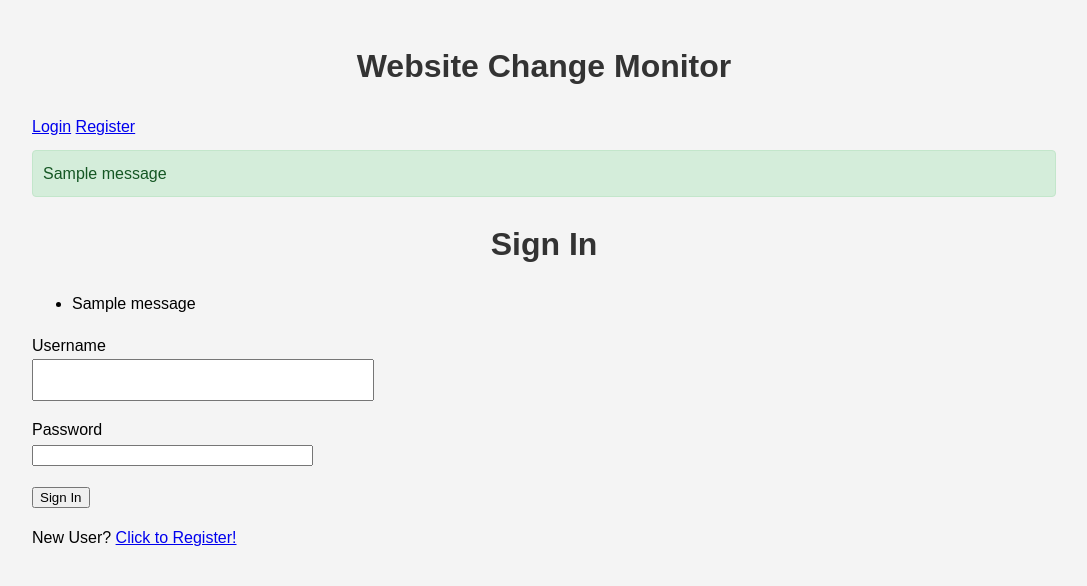
After one commit to samiralibabic/WebsiteChangeMonitor, a Flask app: page /login in a window 1280 px wide. The commit adds this page. Shown: the top 586 px of the page, without its empty margins (96-1183 px from the left). Run offline with Flask 3, Linux system fonts and the light colour scheme; tables that the repository leaves empty hold one stand-in row (values such as "Sample post"); one stand-in notice (Sample message) is shown; parts of the project's set-up code (start-up, migrations or seed data) failed here and were passed over.

Commit message:
Agent query: Please attempt to register a new user with the username 'testuser' and password 'testpassword'. After successful registration, try logging in with the same credentials. Let me know if both the registration and login processes work correctly, and if you can access the index page after logging in. Also, please check if you can see any debug logs in the server console related to the database connection or SSL.

```diff
--- a/main.py
+++ b/main.py
@@ -1,175 +1,197 @@
 import os
-from flask import Flask, render_template, request, jsonify
-from models import db, Website
-from scheduler import init_scheduler
+import logging
+from flask import Flask, render_template, request, redirect, url_for, flash, jsonify, session
+from models import db, User, Website
+from flask_login import LoginManager, login_user, logout_user, login_required, current_user
+from flask_wtf import FlaskForm
+from wtforms import StringField, PasswordField, SubmitField
+from wtforms.validators import DataRequired, EqualTo
 from datetime import datetime
-from bs4 import BeautifulSoup
-import requests
+from sqlalchemy import text
+from urllib.parse import urlparse
 
 app = Flask(__name__)
+app.config['SECRET_KEY'] = os.environ.get('SECRET_KEY', 'fallback-secret-key')
+
+# Set up logging
+logging.basicConfig(level=logging.DEBUG)
+app.logger.setLevel(logging.DEBUG)
 
 # Database configuration
 database_url = os.environ.get('DATABASE_URL')
 if database_url:
-    print("DATABASE_URL is set")
-    app.config['SQLALCHEMY_DATABASE_URI'] = database_url
+    app.logger.info("DATABASE_URL is set")
+    app.config['SQLALCHEMY_DATABASE_URI'] = database_url + '?sslmode=require'
 else:
-    print("ERROR: DATABASE_URL is not set")
+    app.logger.error("ERROR: DATABASE_URL is not set")
     exit(1)
 
 app.config['SQLALCHEMY_TRACK_MODIFICATIONS'] = False
 
 try:
     db.init_app(app)
-    print("Database initialized successfully")
+    # Test the connection
+    with app.app_context():
+        db.engine.connect()
+    app.logger.info("Database initialized successfully")
 except Exception as e:
-    print(f"Error initializing database: {str(e)}")
+    app.logger.error(f"Error initializing database: {str(e)}")
+    if 'SSL' in str(e):
+        app.logger.error("SSL connection error. Please check your database SSL configuration.")
     exit(1)
 
-# Initialize scheduler
-scheduler = init_scheduler(app)
+# Initialize Flask-Login
+login_manager = LoginManager()
+login_manager.init_app(app)
+login_manager.login_view = 'login'
+
+@login_manager.user_loader
+def load_user(user_id):
+    return User.query.get(int(user_id))
 
 def create_tables():
     with app.app_context():
         try:
-            # Drop the existing table
-            Website.__table__.drop(db.engine, checkfirst=True)
-            # Create the table with the updated schema
             db.create_all()
-            print("Tables created successfully")
+            app.logger.info("Tables created successfully")
         except Exception as e:
-            print(f"Error creating tables: {str(e)}")
+            app.logger.error(f"Error creating tables: {str(e)}")
             exit(1)
 
+def update_schema():
+    with app.app_context():
+        try:
+            db.session.execute(text('ALTER TABLE "user" ALTER COLUMN password_hash TYPE VARCHAR(255)'))
+            db.session.commit()
+            app.logger.info("Database schema updated successfully")
+        except Exception as e:
+            db.session.rollback()
+            app.logger.error(f"Error updating database schema: {str(e)}")
+            exit(1)
+
+class LoginForm(FlaskForm):
+    class Meta:
+        csrf = False
+    username = StringField('Username', validators=[DataRequired()])
+    password = PasswordField('Password', validators=[DataRequired()])
+    submit = SubmitField('Sign In')
+
+class RegistrationForm(FlaskForm):
+    class Meta:
+        csrf = False
+    username = StringField('Username', validators=[DataRequired()])
+    password = PasswordField('Password', validators=[DataRequired()])
+    password2 = PasswordField('Repeat Password', validators=[DataRequired(), EqualTo('password')])
+    submit = SubmitField('Register')
+
 @app.route('/')
+@login_required
 def index():
+    app.logger.debug(f"Index route accessed by user: {current_user.username}")
     return render_template('index.html')
 
-def check_website_reachability(url):
-    try:
-        response = requests.get(url, timeout=10)
-        response.raise_for_status()
-        return True
-    except Exception as e:
-        print(f"Error checking website {url}: {str(e)}")
-        return False
+@app.route('/login', methods=['GET', 'POST'])
+def login():
+    app.logger.debug(f"Login route accessed. Method: {request.method}")
+    if current_user.is_authenticated:
+        app.logger.debug("User already authenticated, redirecting to index")
+        return redirect(url_for('index'))
+
+    form = LoginForm()
+    app.logger.debug(f"Login form data: {request.form}")
+    app.logger.debug(f"Form errors: {form.errors}")
+
+    if form.validate_on_submit():
+        app.logger.debug(f"Form validated. Attempting login for username: {form.username.data}")
+        try:
+            user = User.query.filter_by(username=form.username.data).first()
+            app.logger.debug(f"User query result: {user}")
+            if user is None or not user.check_password(form.password.data):
+                app.logger.warning(f"Invalid username or password for: {form.username.data}")
+                flash('Invalid username or password', 'error')
+                return redirect(url_for('login'))
+
+            login_user(user)
+            app.logger.info(f"User {form.username.data} logged in successfully")
+            flash('You have been logged in successfully!', 'success')
+            next_page = request.args.get('next')
+            if not next_page or urlparse(next_page).netloc != '':
+                next_page = url_for('index')
+            app.logger.debug(f"Redirecting to: {next_page}")
+            return redirect(next_page)
+        except Exception as e:
+            app.logger.error(f"Error during login process: {str(e)}")
+            flash('An error occurred during login. Please try again.', 'error')
+            return redirect(url_for('login'))
+    else:
+        app.logger.warning(f"Form validation failed: {form.errors}")
+        for field, errors in form.errors.items():
+            for error in errors:
+                flash(f"{field.capitalize()}: {error}", 'error')
+
+    return render_template('login.html', title='Sign In', form=form)
+
+@app.route('/logout')
+def logout():
+    logout_user()
+    return redirect(url_for('index'))
+
+@app.route('/register', methods=['GET', 'POST'])
+def register():
+    if current_user.is_authenticated:
+        return redirect(url_for('index'))
+    form = RegistrationForm()
+    if form.validate_on_submit():
+        user = User(username=form.username.data)
+        user.set_password(form.password.data)
+        db.session.add(user)
+        db.session.commit()
+        flash('Congratulations, you are now a registered user!')
+        return redirect(url_for('login'))
+    return render_template('register.html', title='Register', form=form)
+
+@app.route('/api/websites', methods=['GET'])
+@login_required
+def get_websites():
+    websites = Website.query.filter_by(user_id=current_user.id).all()
+    return jsonify([website.to_dict() for website in websites])
 
 @app.route('/api/websites', methods=['POST'])
+@login_required
 def add_website():
     data = request.json
-    url = data.get('url')
-    interval = data.get('interval', 24)  # Default to 24 hours if not provided
+    new_website = Website(url=data['url'], check_interval=data['interval'], user_id=current_user.id)
+    db.session.add(new_website)
+    db.session.commit()
+    return jsonify(new_website.to_dict()), 201
 
-    print(f"Received request to add website: {url} with interval: {interval}")
-
-    try:
-        existing_website = Website.query.filter_by(url=url).first()
-        if existing_website:
-            print(f"Website {url} already exists")
-            return jsonify({'error': 'Website already exists'}), 400
-
-        # Perform immediate check before adding to database
-        is_reachable = check_website_reachability(url)
-
-        current_time = datetime.utcnow()
-        website = Website(url=url, check_interval=interval, last_visited=current_time, last_check=current_time, is_reachable=is_reachable, date_added=current_time)
-        db.session.add(website)
-        db.session.commit()
-
-        print(f"Added website: {website.to_dict()}")
-
-        # Schedule the recurring check
-        scheduler.add_job(
-            func=check_website,
-            trigger='interval',
-            hours=interval,
-            id=f'check_{website.id}',
-            args=[website.id]
-        )
-
-        return jsonify(website.to_dict()), 201
-    except Exception as e:
-        print(f"Error adding website: {str(e)}")
-        db.session.rollback()
-        return jsonify({'error': str(e)}), 500
-
-@app.route('/api/websites', methods=['GET'])
-def get_websites():
-    websites = Website.query.order_by(Website.date_added.desc()).all()
-    return jsonify([website.to_dict() for website in websites])
-
-@app.route('/api/websites/<int:website_id>', methods=['DELETE'])
-def remove_website(website_id):
-    website = Website.query.get_or_404(website_id)
+@app.route('/api/websites/<int:id>', methods=['DELETE'])
+@login_required
+def remove_website(id):
+    website = Website.query.filter_by(id=id, user_id=current_user.id).first_or_404()
     db.session.delete(website)
     db.session.commit()
-
-    # Remove the scheduled job
-    scheduler.remove_job(f'check_{website_id}')
-
     return '', 204
 
-@app.route('/api/websites/<int:website_id>/visit', methods=['POST'])
-def visit_website(website_id):
-    website = Website.query.get_or_404(website_id)
+@app.route('/api/websites/<int:id>/interval', methods=['PATCH'])
+@login_required
+def update_interval(id):
+    website = Website.query.filter_by(id=id, user_id=current_user.id).first_or_404()
+    data = request.json
+    website.check_interval = data['interval']
+    db.session.commit()
+    return jsonify(website.to_dict())
+
+@app.route('/api/websites/<int:id>/visit', methods=['POST'])
+@login_required
+def visit_website(id):
+    website = Website.query.filter_by(id=id, user_id=current_user.id).first_or_404()
     website.last_visited = datetime.utcnow()
-
-    # Perform status check
-    check_website(website_id)
-
-    return jsonify(website.to_dict()), 200
-
-@app.route('/api/websites/<int:website_id>/interval', methods=['PATCH'])
-def update_interval(website_id):
-    data = request.json
-    new_interval = data.get('interval')
-
-    website = Website.query.get_or_404(website_id)
-    website.check_interval = new_interval
     db.session.commit()
-
-    # Update the scheduled job
-    scheduler.modify_job(
-        id=f'check_{website_id}',
-        func=check_website,
-        trigger='interval',
-        hours=new_interval,
-        args=[website_id]
-    )
-
-    return jsonify(website.to_dict()), 200
-
-def check_website(website_id):
-    with app.app_context():
-        website = Website.query.get(website_id)
-        if not website:
-            return
-
-        print(f"Checking website: {website.url}")
-        try:
-            response = requests.get(website.url, timeout=10)
-            response.raise_for_status()
-            soup = BeautifulSoup(response.text, 'html.parser')
-            content = soup.get_text()
-
-            if website.last_content is None:
-                website.last_content = content
-            elif content != website.last_content:
-                website.last_content = content
-                website.last_change = datetime.utcnow()
-                print("Content changed, updating last_change")
-
-            website.last_check = datetime.utcnow()
-            website.is_reachable = True
-            db.session.commit()
-            print(f"Updated last_check: {website.last_check}")
-        except Exception as e:
-            print(f"Error checking website {website.url}: {str(e)}")
-            website.is_reachable = False
-            website.last_check = datetime.utcnow()
-            db.session.commit()
+    return jsonify(website.to_dict())
 
 if __name__ == '__main__':
     create_tables()
-    print("Starting Flask application on port 5000")
+    update_schema()
+    app.logger.info("Starting Flask application on port 5000")
     app.run(host='0.0.0.0', port=5000, debug=True)
--- a/pyproject.toml
+++ b/pyproject.toml
@@ -14,6 +14,12 @@ flask-apscheduler = "^1.13.1"
 beautifulsoup4 = "^4.12.3"
 requests = "^2.32.3"
 psycopg2-binary = "^2.9.9"
+flask-login = "^0.6.3"
+flask-wtf = "^1.2.1"
+email-validator = "^2.2.0"
+werkzeug = "^3.0.4"
+wtforms = "^3.1.2"
+sqlalchemy = "^2.0.35"
 
 
 [build-system]
--- a/static/css/styles.css
+++ b/static/css/styles.css
@@ -130,6 +130,29 @@ button:hover {
     margin-top: 5px;
 }
 
+.flashes {
+    margin: 10px 0;
+}
+
+.alert {
+    padding: 10px;
+    margin-bottom: 10px;
+    border: 1px solid transparent;
+    border-radius: 4px;
+}
+
+.alert-success {
+    color: #155724;
+    background-color: #d4edda;
+    border-color: #c3e6cb;
+}
+
+.alert-error {
+    color: #721c24;
+    background-color: #f8d7da;
+    border-color: #f5c6cb;
+}
+
 @media (max-width: 768px) {
     .container {
         width: 95%;
--- /dev/null
+++ b/templates/base.html
@@ -0,0 +1,33 @@
+<!DOCTYPE html>
+<html lang="en">
+<head>
+    <meta charset="UTF-8">
+    <meta name="viewport" content="width=device-width, initial-scale=1.0">
+    <title>{% block title %}Website Change Monitor{% endblock %}</title>
+    <link rel="stylesheet" href="/static/css/styles.css">
+</head>
+<body>
+    <div class="container">
+        <h1>Website Change Monitor</h1>
+        <div class="user-info">
+            {% if current_user.is_authenticated %}
+                Welcome, {{ current_user.username }}!
+                <a href="{{ url_for('logout') }}">Logout</a>
+            {% else %}
+                <a href="{{ url_for('login') }}">Login</a>
+                <a href="{{ url_for('register') }}">Register</a>
+            {% endif %}
+        </div>
+        {% with messages = get_flashed_messages(with_categories=true) %}
+            {% if messages %}
+                <div class="flashes">
+                    {% for category, message in messages %}
+                        <div class="alert alert-{{ category }}">{{ message }}</div>
+                    {% endfor %}
+                </div>
+            {% endif %}
+        {% endwith %}
+        {% block content %}{% endblock %}
+    </div>
+</body>
+</html>
--- /dev/null
+++ b/templates/login.html
@@ -0,0 +1,32 @@
+{% extends "base.html" %}
+
+{% block content %}
+    <h1>Sign In</h1>
+    {% with messages = get_flashed_messages(with_categories=true) %}
+        {% if messages %}
+            <ul class="flashes">
+                {% for category, message in messages %}
+                    <li class="{{ category }}">{{ message }}</li>
+                {% endfor %}
+            </ul>
+        {% endif %}
+    {% endwith %}
+    <form action="{{ url_for('login') }}" method="post">
+        <p>
+            {{ form.username.label }}<br>
+            {{ form.username(size=32) }}
+            {% for error in form.username.errors %}
+                <span style="color: red;">[{{ error }}]</span>
+            {% endfor %}
+        </p>
+        <p>
+            {{ form.password.label }}<br>
+            {{ form.password(size=32) }}
+            {% for error in form.password.errors %}
+                <span style="color: red;">[{{ error }}]</span>
+            {% endfor %}
+        </p>
+        <p>{{ form.submit() }}</p>
+    </form>
+    <p>New User? <a href="{{ url_for('register') }}">Click to Register!</a></p>
+{% endblock %}
```
Also changed, not shown: models.py (+16 -1 lines), templates/index.html (+9 -0 lines), templates/register.html (added, +38 -0 lines), 2 other files.
